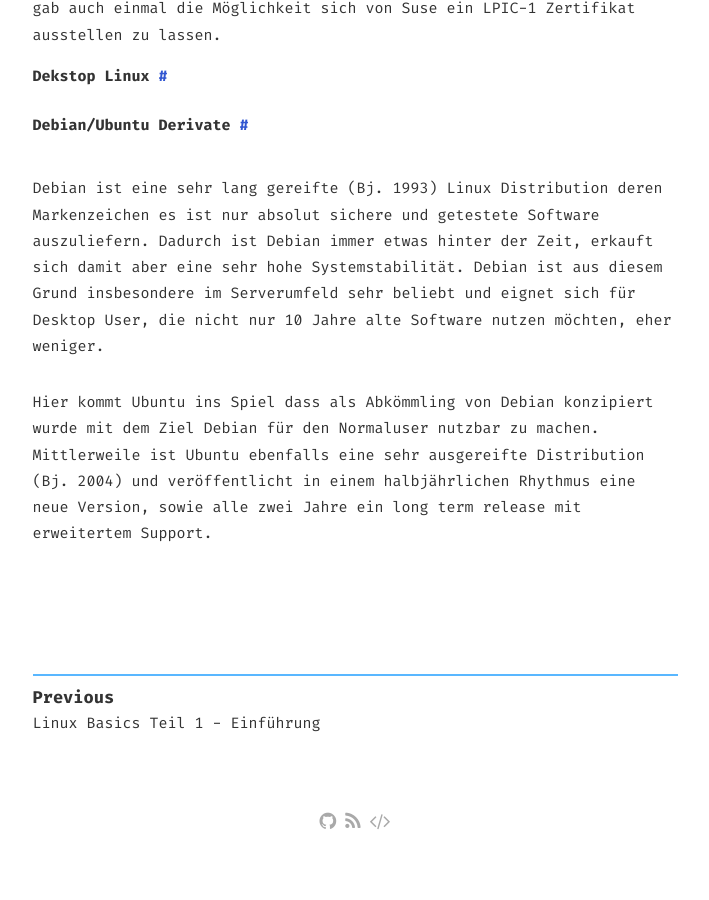
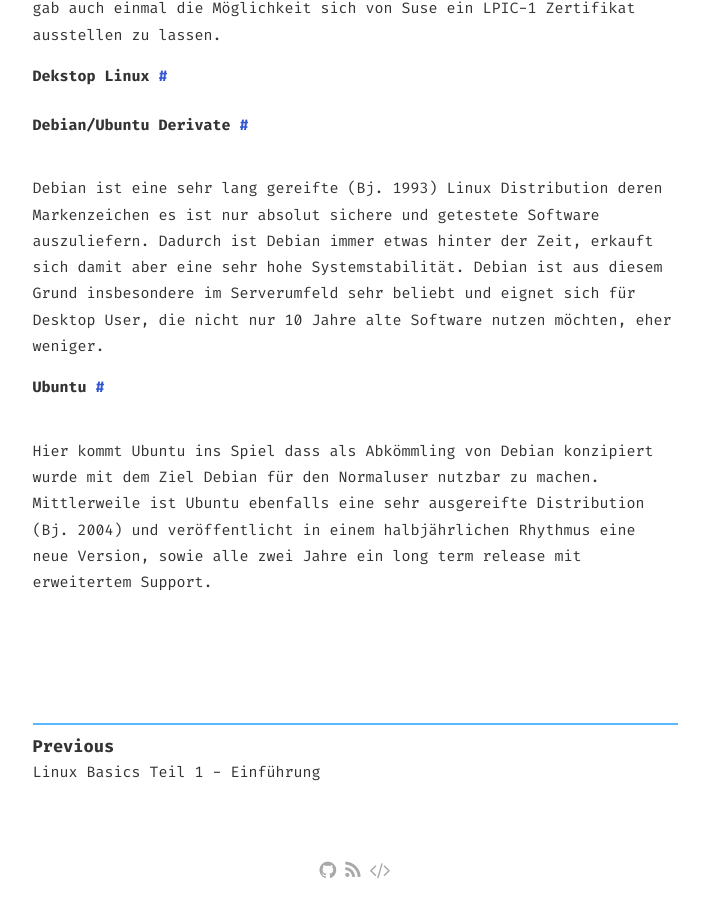
Before and after one commit to KuruGit/Gesko, a Jekyll site: the page built from _posts/2021-08-22-distributionen.md, in a window 1280 px wide and 900 px high, scrolled down 2569 px. Shown: the whole window, without its empty margins (285-994 px from the left). Built offline with Jekyll 4.4.1, drawn with Linux system fonts in a browser that asks for light colours; before the commit the page ends 3420 px from its top, so only the background shows below that.

Commit message:
Artikel weiter geschrieben

```diff
--- a/_posts/2021-08-22-distributionen.md
+++ b/_posts/2021-08-22-distributionen.md
@@ -49,4 +49,6 @@
 
 Debian ist eine sehr lang gereifte (Bj. 1993) Linux Distribution deren Markenzeichen es ist nur absolut sichere und getestete Software auszuliefern. Dadurch ist Debian immer etwas hinter der Zeit, erkauft sich damit aber eine sehr hohe Systemstabilität. Debian ist aus diesem Grund insbesondere im Serverumfeld sehr beliebt und eignet sich für Desktop User, die nicht nur 10 Jahre alte Software nutzen möchten, eher weniger.
 
+#### Ubuntu
+
 Hier kommt Ubuntu ins Spiel dass als Abkömmling von Debian konzipiert wurde mit dem Ziel Debian für den Normaluser nutzbar zu machen. Mittlerweile ist Ubuntu ebenfalls eine sehr ausgereifte Distribution (Bj. 2004) und veröffentlicht in einem halbjährlichen Rhythmus eine neue Version, sowie alle zwei Jahre ein long term release mit erweitertem Support.
```
Also changed, not shown: 1 other file.
